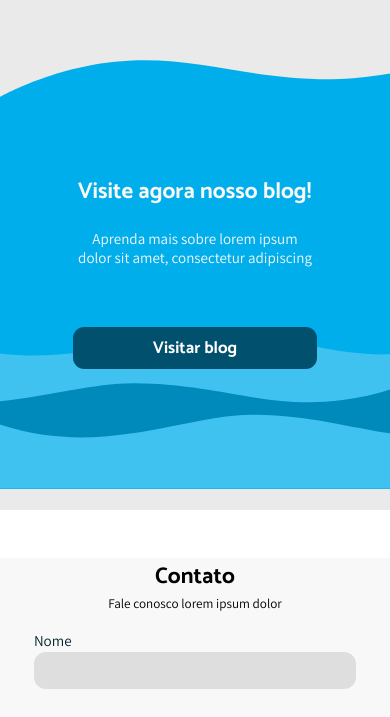
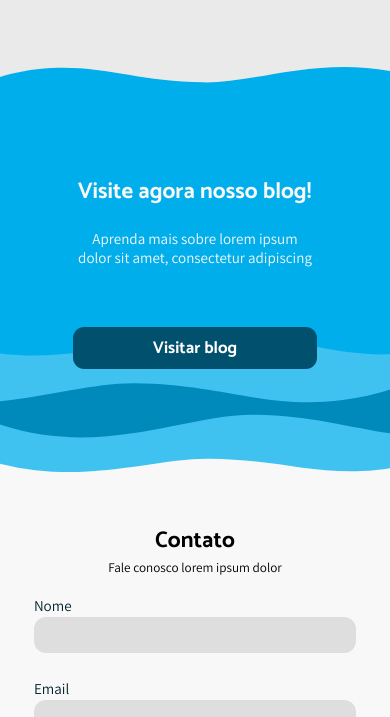
Before and after one commit to citi-onboarding/Aqua-Jr, a React (Create React App) app in the folder client/: page / in a window 390 px wide. Shown: the part 2996-3713 px from the top of the page. Built offline with nearby package versions, Linux system fonts and the light colour scheme; no server answers.

Commit message:
finished top wave

```diff
--- a/client/src/components/CallToBlog/CallToBlog.css
+++ b/client/src/components/CallToBlog/CallToBlog.css
@@ -63,5 +63,6 @@
     .CallToBlog .OndasAzuis img{
         width: 100vw;
         position: relative;
+        z-index: -1;
     }
 }
--- a/client/src/components/Contact/Contact.css
+++ b/client/src/components/Contact/Contact.css
@@ -111,6 +111,8 @@
 @media only screen and (max-width: 1024px) {
     .Body-contact {
         height: calc(597 * var(--proportion-mobile));
+        position: relative;
+        z-index: 2;
     }
 
     .Body-contact .forms-text {
@@ -162,21 +164,30 @@
 
     }
 
-    .contactSection .ondaTop{
+    .ondaTop{
         display: block;
         overflow-y: visible;
+        position: relative;
+        z-index: 2;
+        height: calc(40* var(--proportion-mobile));
+        width: 100vw;
+        background-color: #F8F8F8;
     }
 
     .ondaTop img{
         display: block;
         position: relative;
-        bottom: calc( 50* var(--proportion-mobile));
+        bottom: calc(40* var(--proportion-mobile));
+        right: calc(50* var(--proportion-mobile));
+        width: 130vw;
     }
 
     .contactSection{
         position: relative;
-        z-index: 4;
+        z-index: 3;
         overflow-y: visible;
+        bottom: calc(20* var(--proportion-mobile));
+
     }
 
 }
--- a/client/src/components/Testimony/Testimony.css
+++ b/client/src/components/Testimony/Testimony.css
@@ -336,11 +336,14 @@ body {
         display: block;
         position: relative;
         overflow-y:visible;
+        background-color: #eaeaea ;
+        height: 0;
     }
 
     .color .bottomWave img{
         position: relative;
-        bottom: calc(20 * var(--proportion-mobile));
+        right: calc(50* var(--proportion-mobile));
+        width: 130vw;
     }
 
     .color{
```
Also changed, not shown: client/src/components/Contact/onda2 (4).svg.
